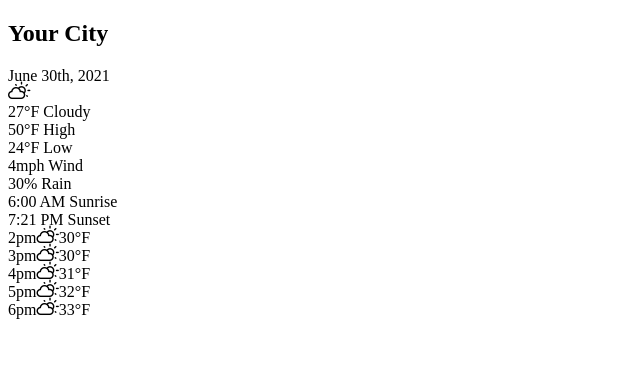
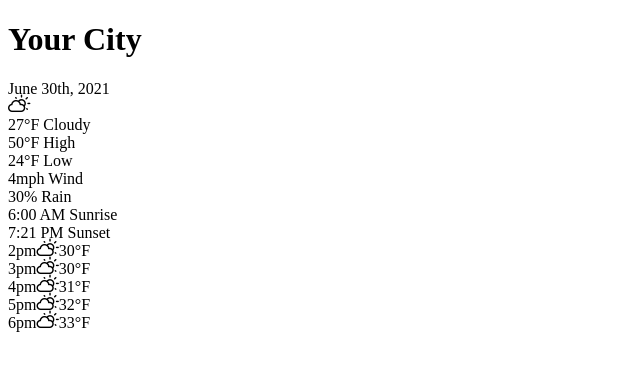
Before and after one commit to the-fermi-paradox/weather-app, a website: page dist/index.html in a window 1280 px wide. Shown: the whole page, without its empty margins (0-640 px from the left). Drawn offline with Linux system fonts and the light colour scheme.

Commit message:
Add header to main

```diff
--- a/dist/index.html
+++ b/dist/index.html
@@ -10,11 +10,11 @@
   </head>
   <body>
     <main class="main">
+      <header class="header">
+        <h1 class="header__city">Your City</h1>
+        <div class="header__date">June 30th, 2021</div>
+      </header>
       <section class="section summary">
-        <div class="summary__header-container">
-          <h1 class="summary__header">Your City</h1>
-          <div class="summary__date">June 30th, 2021</div>
-        </div>
         <div class="summary__content-container">
           <div class="summary__image">
             <i class="wi wi-day-cloudy"></i>
```
